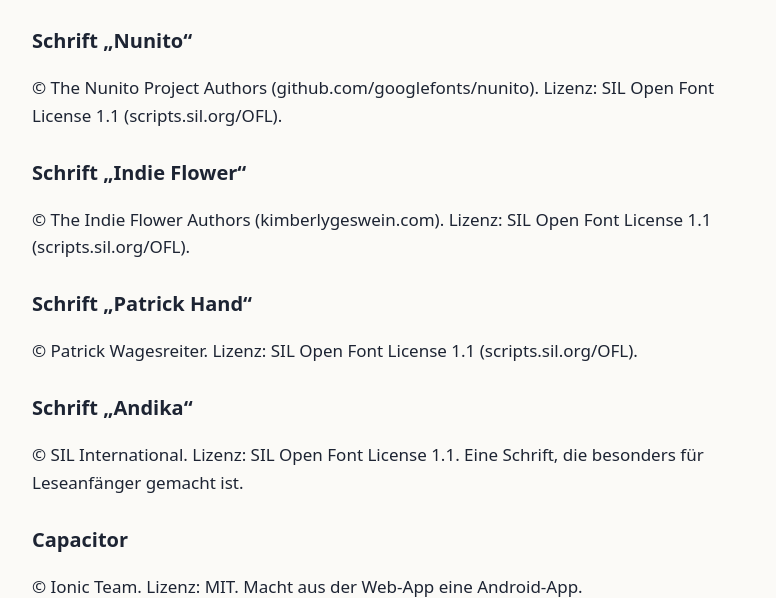
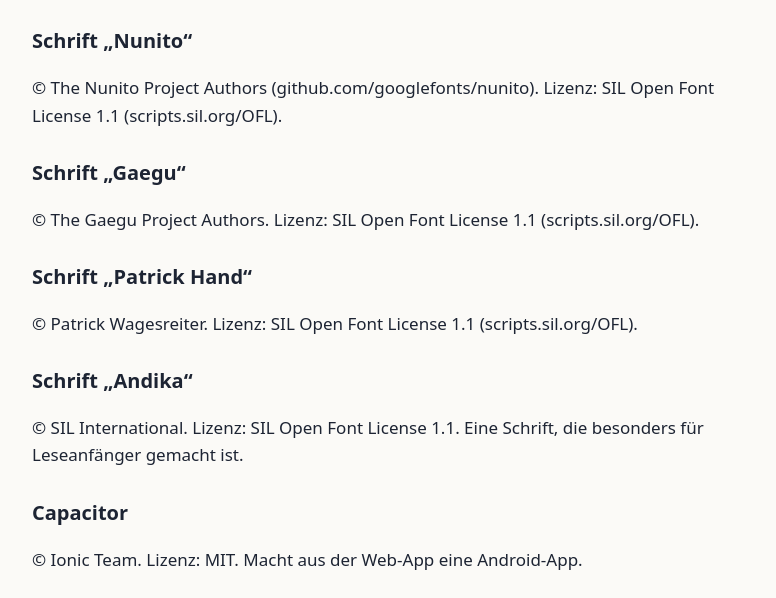
Before and after one commit to die-webcoder/lernwelt-rechtliches, a plain HTML site: page lizenzen.html in a window 1280 px wide. Shown: the part 204-802 px from the top of the page, without its empty margins (244-1020 px from the left). Drawn offline with Linux system fonts and the light colour scheme.

Commit message:
Lizenzen: Schrift „Gaegu“ statt „Indie Flower“ (Schriftzug in der App ab 3.97)
Co-Authored-By: Claude Opus 5.5 <noreply@anthropic.com>
Claude-Session: https://claude.ai/code/session_01TLESoXqzqZrttbyW9wJ6Y8

```diff
--- a/lizenzen.html
+++ b/lizenzen.html
@@ -13,7 +13,7 @@
 <h1>Lizenzen und Danksagung</h1>
 <p>Lernwelt verwendet diese frei lizenzierten Bestandteile. Vielen Dank an alle, die sie entwickeln!</p>
   <h2>Schrift „Nunito“</h2><p>© The Nunito Project Authors (github.com/googlefonts/nunito). Lizenz: SIL Open Font License 1.1 (scripts.sil.org/OFL).</p>
-  <h2>Schrift „Indie Flower“</h2><p>© The Indie Flower Authors (kimberlygeswein.com). Lizenz: SIL Open Font License 1.1 (scripts.sil.org/OFL).</p>
+  <h2>Schrift „Gaegu“</h2><p>© The Gaegu Project Authors. Lizenz: SIL Open Font License 1.1 (scripts.sil.org/OFL).</p>
   <h2>Schrift „Patrick Hand“</h2><p>© Patrick Wagesreiter. Lizenz: SIL Open Font License 1.1 (scripts.sil.org/OFL).</p>
   <h2>Schrift „Andika“</h2><p>© SIL International. Lizenz: SIL Open Font License 1.1. Eine Schrift, die besonders für Leseanfänger gemacht ist.</p>
   <h2>Capacitor</h2><p>© Ionic Team. Lizenz: MIT. Macht aus der Web-App eine Android-App.</p>
```
